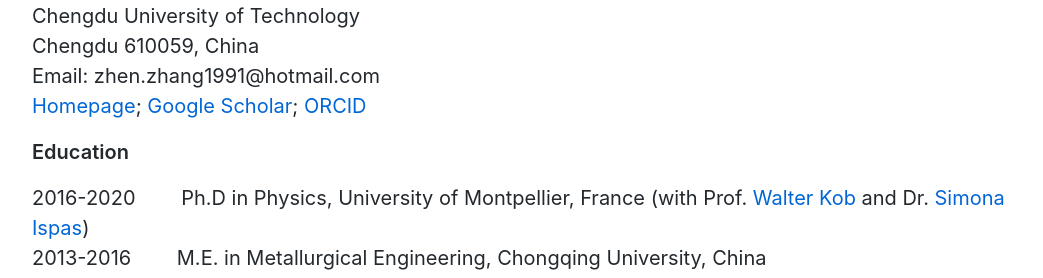
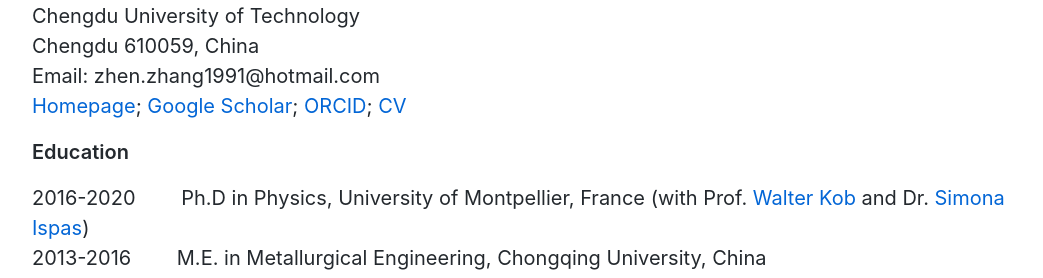
Before and after one commit to zhenzhang1991/zhenzhang1991.github.io, a Jekyll site: the page built from index.md, in a window 1280 px wide and 900 px high, scrolled down 332 px. Shown: the part 166-444 px from the top of the window, without its empty margins (118-1161 px from the left). Built offline with Jekyll 4.4.1, drawn with Linux system fonts in a browser that asks for light colours; Markdown is read by kramdown in place of the engine named in the settings; comment, search, counter and statistics services are not loaded.

```diff
--- a/index.md
+++ b/index.md
@@ -15,7 +15,7 @@ Chengdu University of Technology<br>
 Chengdu 610059, China<br>
 Email: zhen.zhang1991@hotmail.com<br>
 [Homepage](https://zhenzhang1991.github.io); [Google Scholar](https://scholar.google.com/citations?user=xlcoVIUAAAAJ&hl=en);
-[ORCID](https://orcid.org/0000-0003-2128-6215)
+[ORCID](https://orcid.org/0000-0003-2128-6215); [CV](https://cloud.coulomb.umontpellier.fr/index.php/s/KbN4TS9DfCCNY35?dir=undefined&path=%2FPresentations&openfile=10941222)
 
 **Education**
 
```
